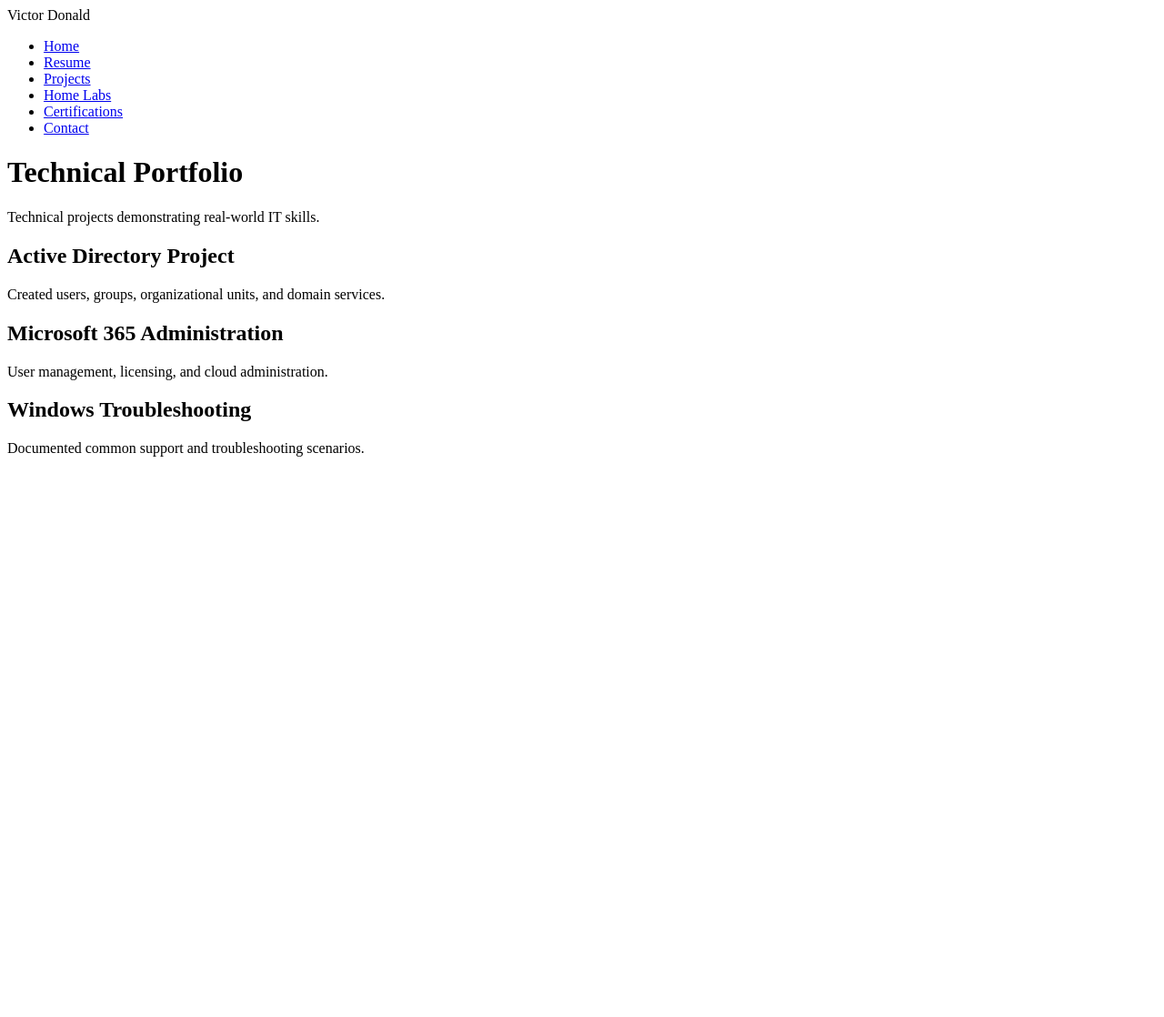
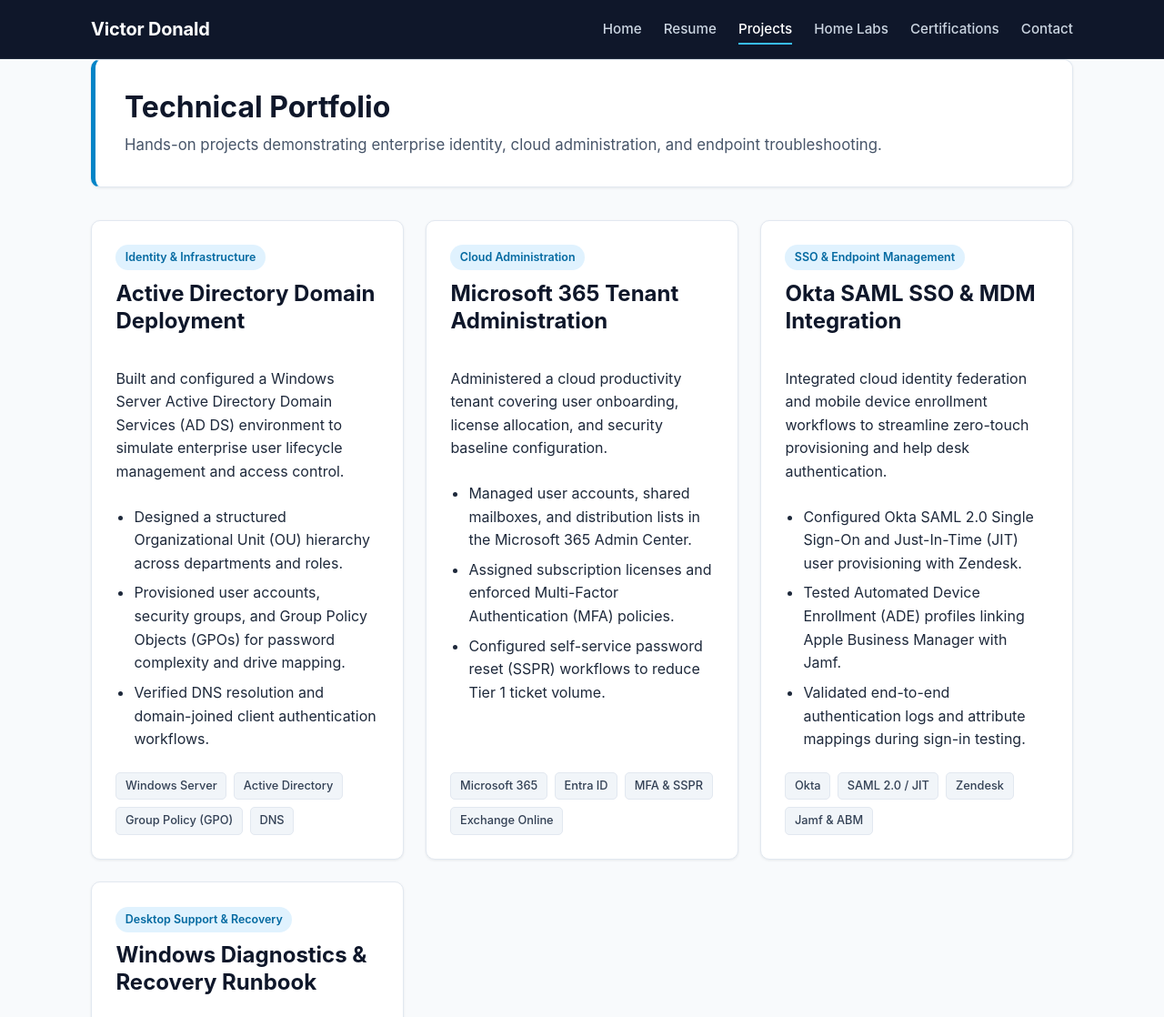
Before and after one commit to Victor-Donald/victor-donald.github.io, a plain HTML site: page projects.html in a window 1280 px wide. Shown: the top 1118 px of the page at 91% size. Before the commit the page ends 800 px from the top, so only its background shows below. Drawn offline with Linux system fonts and the light colour scheme.

Commit message:
Update projects.html

```diff
--- a/projects.html
+++ b/projects.html
@@ -1,86 +1,134 @@
-<header>
+<!DOCTYPE html>
+<html lang="en">
+<head>
+  <meta charset="UTF-8">
+  <meta name="viewport" content="width=device-width, initial-scale=1.0">
+  <title>Technical Portfolio | Victor Donald</title>
+  <link rel="stylesheet" href="style.css">
+</head>
+<body>
 
-<div class="container">
+  <header class="site-header">
+    <div class="container header-inner">
+      <a href="index.html" class="logo">Victor Donald</a>
 
-<div class="logo">
-Victor Donald
-</div>
+      <nav aria-label="Primary Navigation">
+        <ul class="nav-list">
+          <li><a href="index.html">Home</a></li>
+          <li><a href="resume.html">Resume</a></li>
+          <li><a href="projects.html" aria-current="page">Projects</a></li>
+          <li><a href="homelabs.html">Home Labs</a></li>
+          <li><a href="certifications.html">Certifications</a></li>
+          <li><a href="contact.html">Contact</a></li>
+        </ul>
+      </nav>
+    </div>
+  </header>
 
-<nav>
+  <main class="container">
+    <div class="page-header">
+      <h1>Technical Portfolio</h1>
+      <p>Hands-on projects demonstrating enterprise identity, cloud administration, and endpoint troubleshooting.</p>
+    </div>
 
-<ul>
+    <section class="projects-grid" aria-label="Featured Technical Projects">
 
-<li><a href="index.html">Home</a></li>
+      <article class="project-card">
+        <div class="project-header">
+          <span class="badge">Identity &amp; Infrastructure</span>
+          <h2>Active Directory Domain Deployment</h2>
+        </div>
+        <p>
+          Built and configured a Windows Server Active Directory Domain Services (AD DS) environment
+          to simulate enterprise user lifecycle management and access control.
+        </p>
+        <ul class="project-highlights">
+          <li>Designed a structured Organizational Unit (OU) hierarchy across departments and roles.</li>
+          <li>Provisioned user accounts, security groups, and Group Policy Objects (GPOs) for password complexity and drive mapping.</li>
+          <li>Verified DNS resolution and domain-joined client authentication workflows.</li>
+        </ul>
+        <ul class="tech-tags" aria-label="Technologies used">
+          <li>Windows Server</li>
+          <li>Active Directory</li>
+          <li>Group Policy (GPO)</li>
+          <li>DNS</li>
+        </ul>
+      </article>
 
-<li><a href="resume.html">Resume</a></li>
+      <article class="project-card">
+        <div class="project-header">
+          <span class="badge">Cloud Administration</span>
+          <h2>Microsoft 365 Tenant Administration</h2>
+        </div>
+        <p>
+          Administered a cloud productivity tenant covering user onboarding, license allocation,
+          and security baseline configuration.
+        </p>
+        <ul class="project-highlights">
+          <li>Managed user accounts, shared mailboxes, and distribution lists in the Microsoft 365 Admin Center.</li>
+          <li>Assigned subscription licenses and enforced Multi-Factor Authentication (MFA) policies.</li>
+          <li>Configured self-service password reset (SSPR) workflows to reduce Tier 1 ticket volume.</li>
+        </ul>
+        <ul class="tech-tags" aria-label="Technologies used">
+          <li>Microsoft 365</li>
+          <li>Entra ID</li>
+          <li>MFA &amp; SSPR</li>
+          <li>Exchange Online</li>
+        </ul>
+      </article>
 
-<li><a href="projects.html">Projects</a></li>
+      <article class="project-card">
+        <div class="project-header">
+          <span class="badge">SSO &amp; Endpoint Management</span>
+          <h2>Okta SAML SSO &amp; MDM Integration</h2>
+        </div>
+        <p>
+          Integrated cloud identity federation and mobile device enrollment workflows to streamline
+          zero-touch provisioning and help desk authentication.
+        </p>
+        <ul class="project-highlights">
+          <li>Configured Okta SAML 2.0 Single Sign-On and Just-In-Time (JIT) user provisioning with Zendesk.</li>
+          <li>Tested Automated Device Enrollment (ADE) profiles linking Apple Business Manager with Jamf.</li>
+          <li>Validated end-to-end authentication logs and attribute mappings during sign-in testing.</li>
+        </ul>
+        <ul class="tech-tags" aria-label="Technologies used">
+          <li>Okta</li>
+          <li>SAML 2.0 / JIT</li>
+          <li>Zendesk</li>
+          <li>Jamf &amp; ABM</li>
+        </ul>
+      </article>
 
-<li><a href="homelabs.html">Home Labs</a></li>
+      <article class="project-card">
+        <div class="project-header">
+          <span class="badge">Desktop Support &amp; Recovery</span>
+          <h2>Windows Diagnostics &amp; Recovery Runbook</h2>
+        </div>
+        <p>
+          Authored standardized Tier 1 troubleshooting guides and executed bare-metal OS recovery
+          and hardware upgrades across multiple Windows endpoints.
+        </p>
+        <ul class="project-highlights">
+          <li>Documented step-by-step resolution procedures for network drops, BSOD errors, and driver conflicts.</li>
+          <li>Deployed custom Windows 10/11 recovery images and injected device drivers using DISM and PowerShell.</li>
+          <li>Performed M.2 2230 NVMe SSD upgrades and system verification across Surface Pro devices.</li>
+        </ul>
+        <ul class="tech-tags" aria-label="Technologies used">
+          <li>Windows 10 / 11</li>
+          <li>PowerShell &amp; DISM</li>
+          <li>Hardware Diagnostics</li>
+          <li>KB Documentation</li>
+        </ul>
+      </article>
 
-<li><a href="certifications.html">Certifications</a></li>
+    </section>
+  </main>
 
-<li><a href="contact.html">Contact</a></li>
+  <footer class="site-footer">
+    <div class="container">
+      <p>&copy; 2026 Victor Donald. All rights reserved.</p>
+    </div>
+  </footer>
 
-</ul>
-
-</nav>
-
-</div>
-
-</header>
-<main class="page-header">
-
-<h1>Technical Portfolio</h1>
-
-<p>
-Technical projects demonstrating
-real-world IT skills.
-</p>
-
-</main>
-
-<section>
-
-<div class="project-card">
-
-<h2>Active Directory Project</h2>
-
-<p>
-
-Created users, groups,
-organizational units,
-and domain services.
-
-</p>
-
-</div>
-
-<div class="project-card">
-
-<h2>Microsoft 365 Administration</h2>
-
-<p>
-
-User management,
-licensing,
-and cloud administration.
-
-</p>
-
-</div>
-
-<div class="project-card">
-
-<h2>Windows Troubleshooting</h2>
-
-<p>
-
-Documented common support
-and troubleshooting scenarios.
-
-</p>
-
-</div>
-
-</section>
+</body>
+</html>
```
